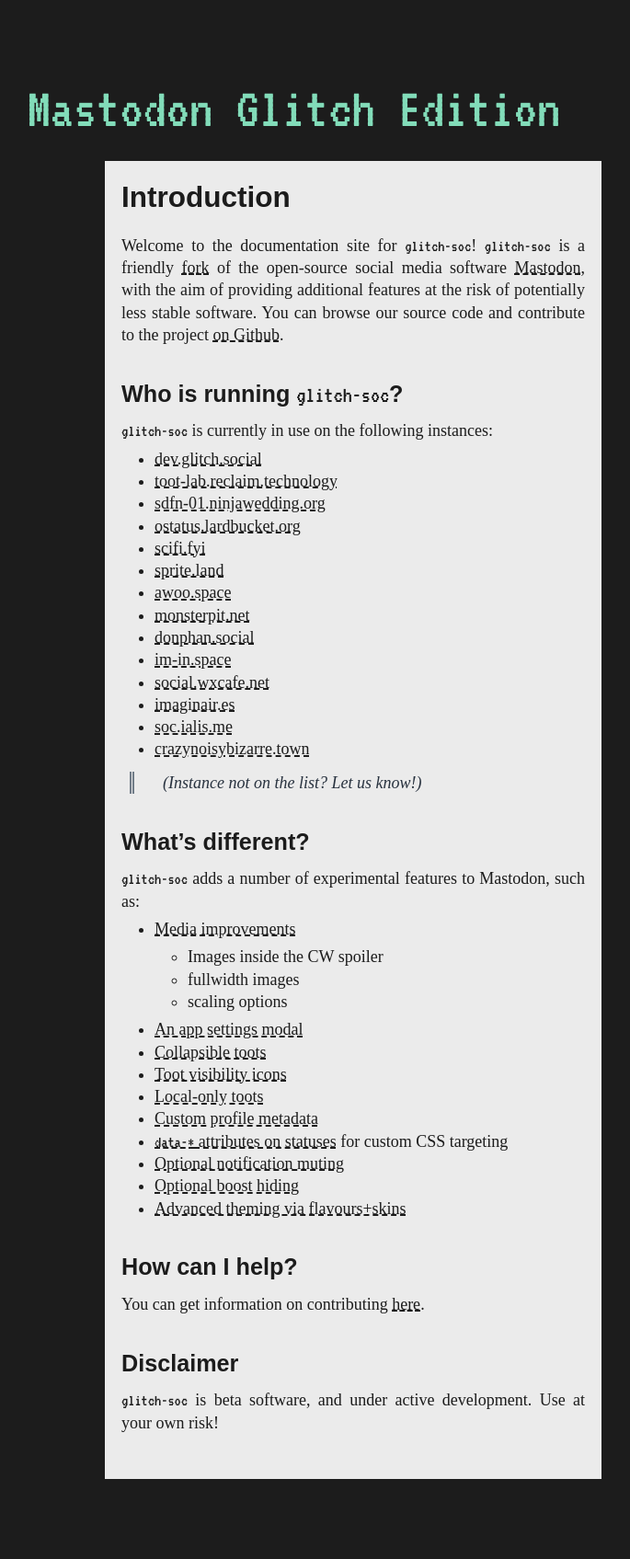
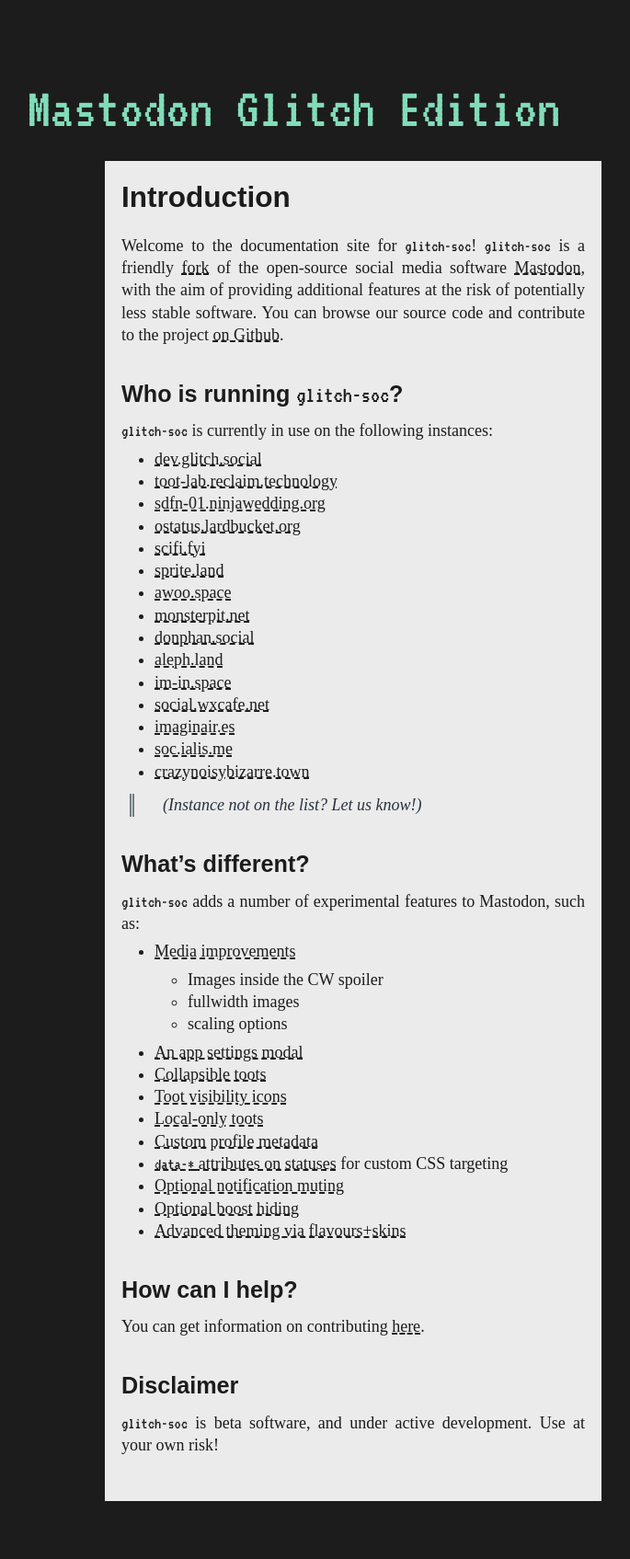
Before and after one commit to glitch-soc/docs, a Jekyll site: the page built from index.md, in a window 1280 px wide. Shown: the whole page at 92% size, without its empty margins (256-941 px from the left). Built offline with Jekyll 4.4.1, drawn with Linux system fonts in a browser that asks for light colours; some web fonts are replaced; our own code applies the rules of GitHub Pages for plain Markdown files; before the commit the page ends 1671 px from its top, so only the background shows below that.

Commit message:
Add aleph.land in "Who is running `glitch-soc`?"

```diff
--- a/index.md
+++ b/index.md
@@ -19,6 +19,7 @@ You can browse our source code and contribute to the project [on Github][glitch-
 - [awoo.space](https://awoo.space)
 - [monsterpit.net](https://monsterpit.net)
 - [donphan.social](https://donphan.social)
+- [aleph.land](https://aleph.land)
 - [im-in.space](https://im-in.space)
 - [social.wxcafe.net](https://social.wxcafe.net)
 - [imaginair.es](https://imaginair.es)
```
